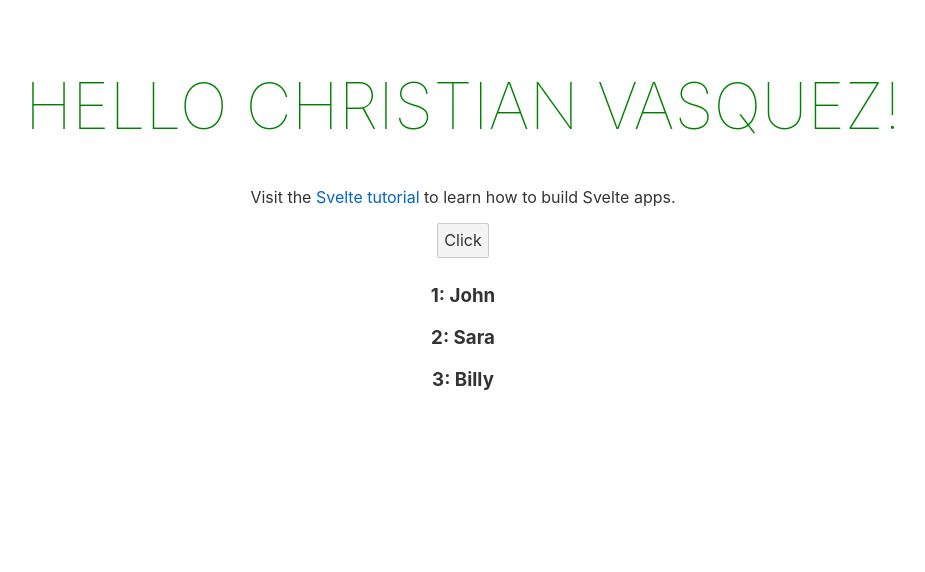
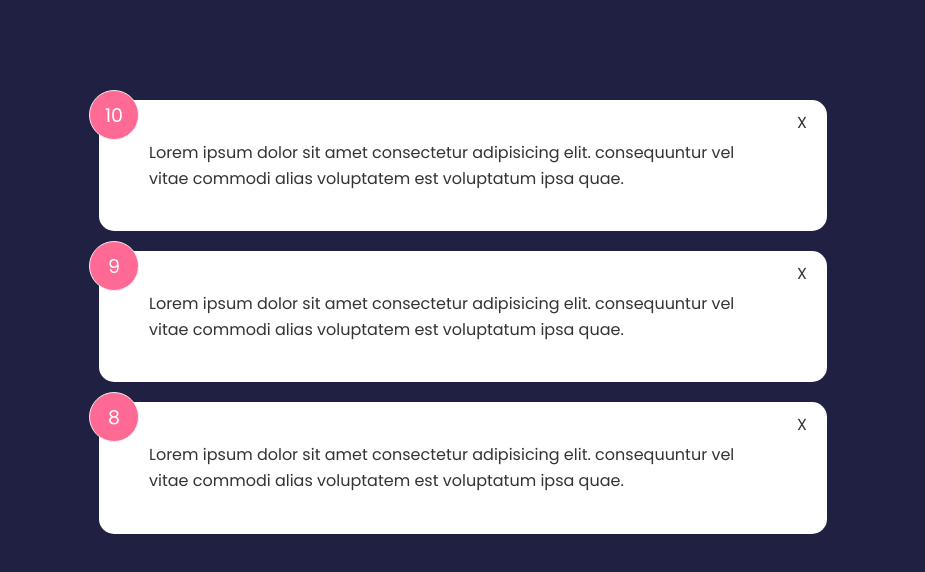
Before and after one commit to cutratefuture/svelte-traversy, a Svelte app: page / in a window 1280 px wide. Shown: the top 572 px of the page, without its empty margins (177-1102 px from the left). Built offline with nearby package versions, Linux system fonts and the light colour scheme.

Commit message:
added cards and styling

```diff
--- a/public/global.css
+++ b/public/global.css
@@ -1,63 +1,24 @@
-html, body {
-	position: relative;
-	width: 100%;
-	height: 100%;
+@import url('https://fonts.googleapis.com/css2?family=Poppins:wght@400;600;700&display=swap');
+
+* {
+  box-sizing: border-box;
+  margin: 0;
+  padding: 0;
 }
 
 body {
-	color: #333;
-	margin: 0;
-	padding: 8px;
-	box-sizing: border-box;
-	font-family: -apple-system, BlinkMacSystemFont, "Segoe UI", Roboto, Oxygen-Sans, Ubuntu, Cantarell, "Helvetica Neue", sans-serif;
+  font-family: 'Poppins', sans-serif;
+  background-color: #202142;
+  line-height: 1.6;
+  color: #fff;
 }
 
-a {
-	color: rgb(0,100,200);
-	text-decoration: none;
+ul {
+  list-style: none;
 }
 
-a:hover {
-	text-decoration: underline;
+.container {
+  max-width: 768px;
+  margin: 100px auto;
+  padding: 0 20px;
 }
-
-a:visited {
-	color: rgb(0,80,160);
-}
-
-label {
-	display: block;
-}
-
-input, button, select, textarea {
-	font-family: inherit;
-	font-size: inherit;
-	-webkit-padding: 0.4em 0;
-	padding: 0.4em;
-	margin: 0 0 0.5em 0;
-	box-sizing: border-box;
-	border: 1px solid #ccc;
-	border-radius: 2px;
-}
-
-input:disabled {
-	color: #ccc;
-}
-
-button {
-	color: #333;
-	background-color: #f4f4f4;
-	outline: none;
-}
-
-button:disabled {
-	color: #999;
-}
-
-button:not(:disabled):active {
-	background-color: #ddd;
-}
-
-button:focus {
-	border-color: #666;
-}
--- a/src/App.svelte
+++ b/src/App.svelte
@@ -1,70 +1,25 @@
 <script>
-  let firstName = "Christian";
-  let lastName = "Vasquez";
-  let color = "green";
-  let showText = true;
-  let users = [
+  import FeedBackList from "./components/FeedBackList.svelte";
+
+  let feedback = [
     {
-      id: "1",
-      name: "John",
+      id: 1,
+      rating: 10,
+      text: "Lorem ipsum dolor sit amet consectetur adipisicing elit. consequuntur vel vitae commodi alias voluptatem est voluptatum ipsa quae.",
     },
     {
-      id: "2",
-      name: "Sara",
+      id: 2,
+      rating: 9,
+      text: "Lorem ipsum dolor sit amet consectetur adipisicing elit. consequuntur vel vitae commodi alias voluptatem est voluptatum ipsa quae.",
     },
     {
-      id: "3",
-      name: "Billy",
+      id: 3,
+      rating: 8,
+      text: "Lorem ipsum dolor sit amet consectetur adipisicing elit. consequuntur vel vitae commodi alias voluptatem est voluptatum ipsa quae.",
     },
   ];
-
-  $: name = firstName + " " + lastName;
-
-  const toggle = () => {
-    color = color === "blue" ? "red" : "blue";
-    showText = !showText;
-
-	users = [...users, {id: '4', name: 'Jen'}]
-  };
 </script>
 
-<main>
-  <h1 style="color: {color};">Hello {name}!</h1>
-
-  {#if showText}
-    <p>
-      Visit the <a href="https://svelte.dev/tutorial">Svelte tutorial</a> to learn
-      how to build Svelte apps.
-    </p>
-  {:else}
-    <p>No Text</p>
-  {/if}
-
-  <button on:click={toggle}>Click</button>
-
-  {#each users as user (user.id)}
-    <h3>{user.id}: {user.name}</h3>
-  {/each}
+<main class="container">
+  <FeedBackList {feedback}/>
 </main>
-
-<style>
-  main {
-    text-align: center;
-    padding: 1em;
-    max-width: 240px;
-    margin: 0 auto;
-  }
-
-  h1 {
-    color: #ff3e00;
-    text-transform: uppercase;
-    font-size: 4em;
-    font-weight: 100;
-  }
-
-  @media (min-width: 640px) {
-    main {
-      max-width: none;
-    }
-  }
-</style>
--- /dev/null
+++ b/src/components/Card.svelte
@@ -0,0 +1,14 @@
+<div class="card">
+  <slot />
+</div>
+
+<style>
+  .card {
+    background-color: #fff;
+    color: #333;
+    border-radius: 15px;
+    padding: 40px 50px;
+    margin: 20px 0;
+    position: relative;
+  }
+</style>
--- /dev/null
+++ b/src/components/FeedBackItem.svelte
@@ -0,0 +1,42 @@
+
+<script>
+    import Card from "./Card.svelte";
+    export let item
+</script>
+
+<Card>
+    <div class="num-display">
+        {item.rating}
+    </div>
+
+    <div class="close">X</div>
+    <p class="text-display">
+        {item.text}
+    </p>
+</Card>
+
+<style>
+     .num-display {
+    position: absolute;
+    top: -10px;
+    left: -10px;
+    width: 50px;
+    height: 50px;
+    background: #ff6a95;
+    color: #fff;
+    border: 1px #eee solid;
+    border-radius: 50%;
+    padding: 10px;
+    text-align: center;
+    font-size: 19px;
+  }
+
+  .close {
+    position: absolute;
+    top: 10px;
+    right: 20px;
+    cursor: pointer;
+    background: none;
+    border: none;
+  }
+</style>
--- /dev/null
+++ b/src/components/FeedBackList.svelte
@@ -0,0 +1,8 @@
+<script>
+  import FeedBackItem from "./FeedBackItem.svelte";
+  export let feedback = [];
+</script>
+
+{#each feedback as fb (fb.id)}
+  <FeedBackItem item={fb} />
+{/each}
```
